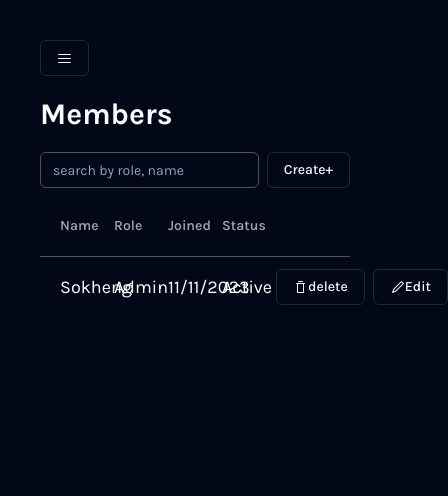
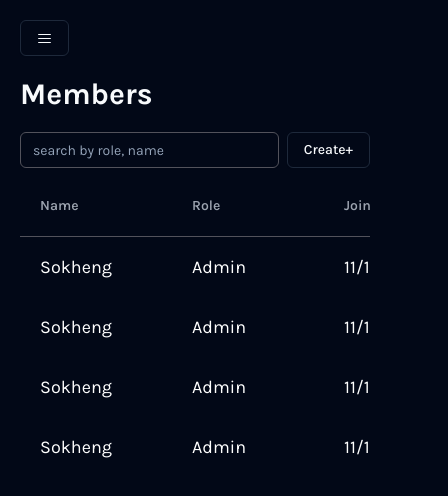
Before and after one commit to Chensokheng/next-supabase-dashboard, a Next.js app: page /dashboard/members in a window 390 px wide. Shown: the top 496 px of the page, 448 px wide, since content can reach past the window. Built offline with nearby package versions, Linux system fonts and the light colour scheme.

Commit message:
feat: finish member table responsive

```diff
--- a/app/dashboard/layout.tsx
+++ b/app/dashboard/layout.tsx
@@ -8,7 +8,7 @@ export default function Layout({ children }: { children: ReactNode }) {
 		<div className="w-full flex">
 			<SideNav />
 			<MobileSideNav />
-			<div className="flex-1 p-10 space-y-5">
+			<div className="w-full sm:flex-1 p-5 sm:p-10 space-y-5">
 				<ToggleSidebar />
 				{children}
 			</div>
--- a/app/dashboard/members/components/ListOfMembers.tsx
+++ b/app/dashboard/members/components/ListOfMembers.tsx
@@ -1,10 +1,28 @@
 import React from "react";
-import { TrashIcon, Pencil1Icon } from "@radix-ui/react-icons";
+import { TrashIcon } from "@radix-ui/react-icons";
 import { Button } from "@/components/ui/button";
 import EditMember from "./EditMember";
 
 export default function ListOfMembers() {
 	const members = [
+		{
+			name: "Sokheng",
+			role: "Admin",
+			join: new Date().toLocaleDateString(),
+			status: "Active",
+		},
+		{
+			name: "Sokheng",
+			role: "Admin",
+			join: new Date().toLocaleDateString(),
+			status: "Active",
+		},
+		{
+			name: "Sokheng",
+			role: "Admin",
+			join: new Date().toLocaleDateString(),
+			status: "Active",
+		},
 		{
 			name: "Sokheng",
 			role: "Admin",
--- a/app/dashboard/members/components/MemberTable.tsx
+++ b/app/dashboard/members/components/MemberTable.tsx
@@ -7,7 +7,8 @@ export default function MemberTable() {
 	const tableHeader = ["Name", "Role", "Joined", "Status"];
 
 	return (
-		<div className="  rounded-sm pb-5">
+		<div className="  rounded-sm pb-5 w-full overflow-y-auto  ">
+			<div className="w-[800px] sm:w-full ">
 				<div className=" grid grid-cols-5 px-5 py-2  border-b pb-5 border-zinc-600">
 					{tableHeader.map((header, index) => {
 						return (
@@ -23,5 +24,6 @@ export default function MemberTable() {
 
 				<ListOfMembers />
 			</div>
+		</div>
 	);
 }
--- a/app/dashboard/members/page.tsx
+++ b/app/dashboard/members/page.tsx
@@ -7,7 +7,7 @@ import CreateMember from "./components/CreateMember";
 
 export default function Members() {
 	return (
-		<div className="space-y-5">
+		<div className="space-y-5 w-full overflow-y-auto">
 			<h1 className="text-3xl font-bold">Members</h1>
 			<div className="flex gap-2">
 				<SearchMembers />
```
Lines whose indentation alone changed are shown as unchanged.
